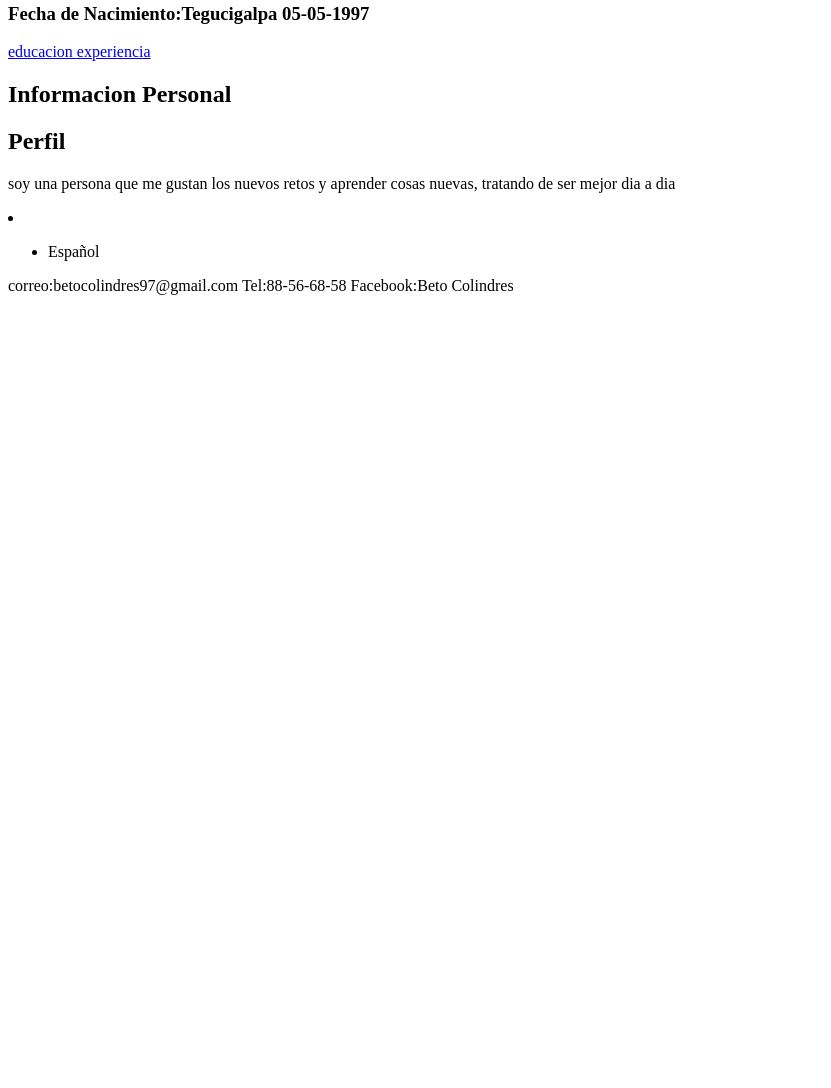
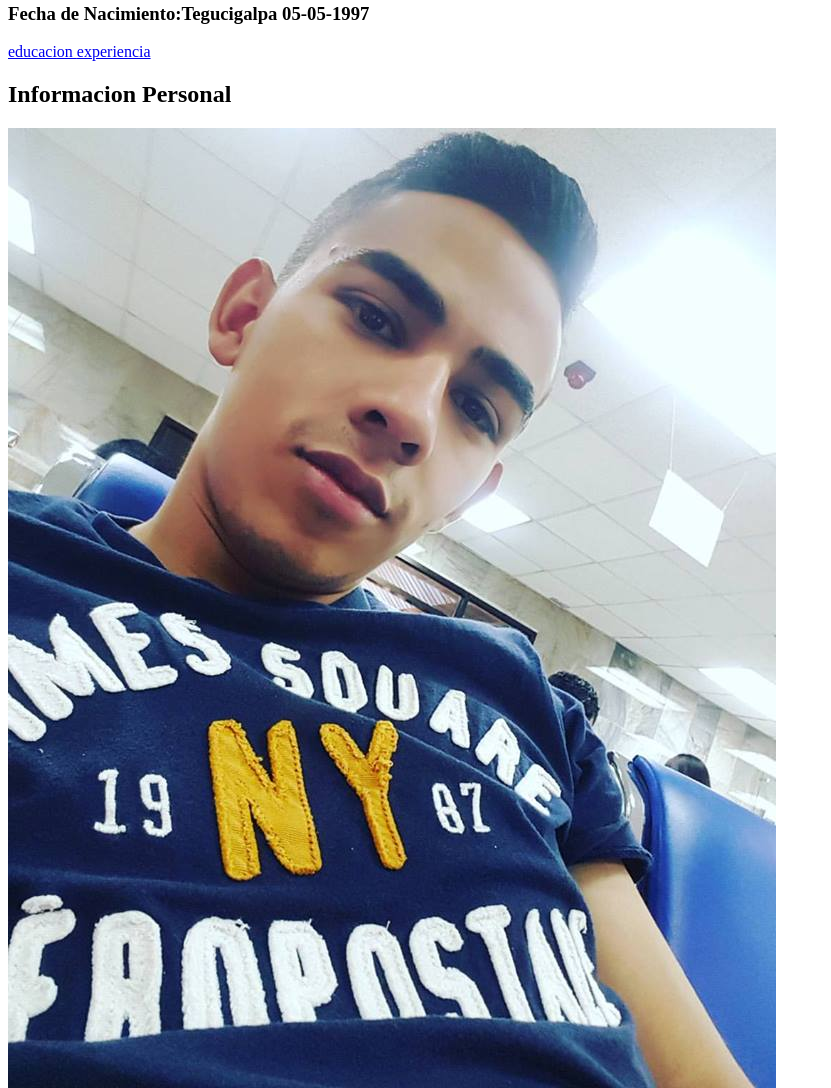
Before and after one commit to Bcolin97/desarrolloweb_Luis_Colindres, a plain HTML site: page index.html in a window 1280 px wide. Shown: the part 360-1448 px from the top of the page, without its empty margins (0-831 px from the left). Before the commit the page ends 800 px from the top, so only its background shows below. Drawn offline with Linux system fonts and the light colour scheme.

Commit message:
se agrego la imagen de el index

```diff
--- a/index.html
+++ b/index.html
@@ -134,6 +134,8 @@
 
 <h2>Informacion Personal</h2>
 
+    <img src="images\foto.jpg" alt="mi foto" width="">
+
 <h2>Perfil</h2>
 <p>soy una persona que me gustan los nuevos retos y aprender cosas nuevas, tratando de ser mejor dia a dia  </p>
 
```
Also changed, not shown: images/foto.jpg (added).
